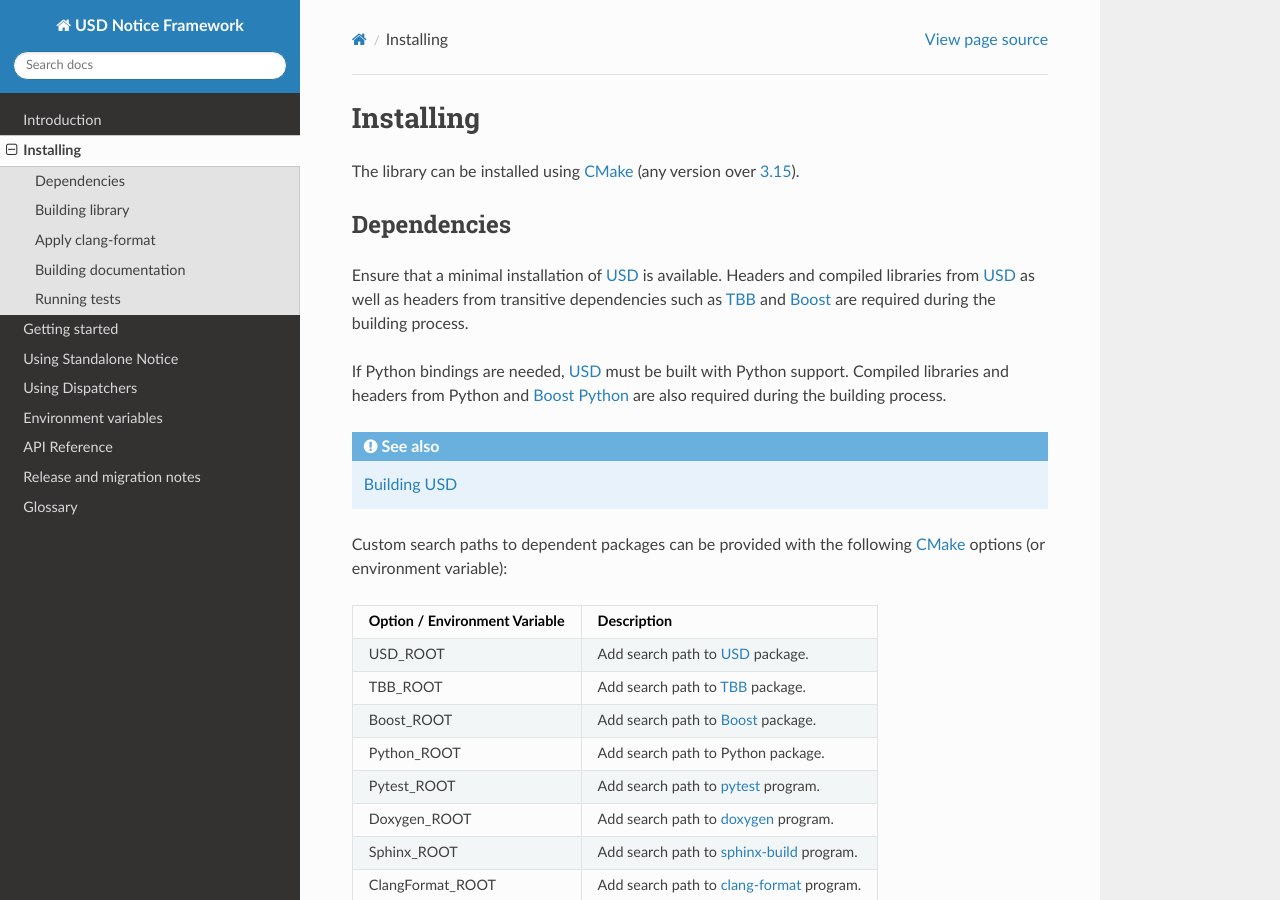
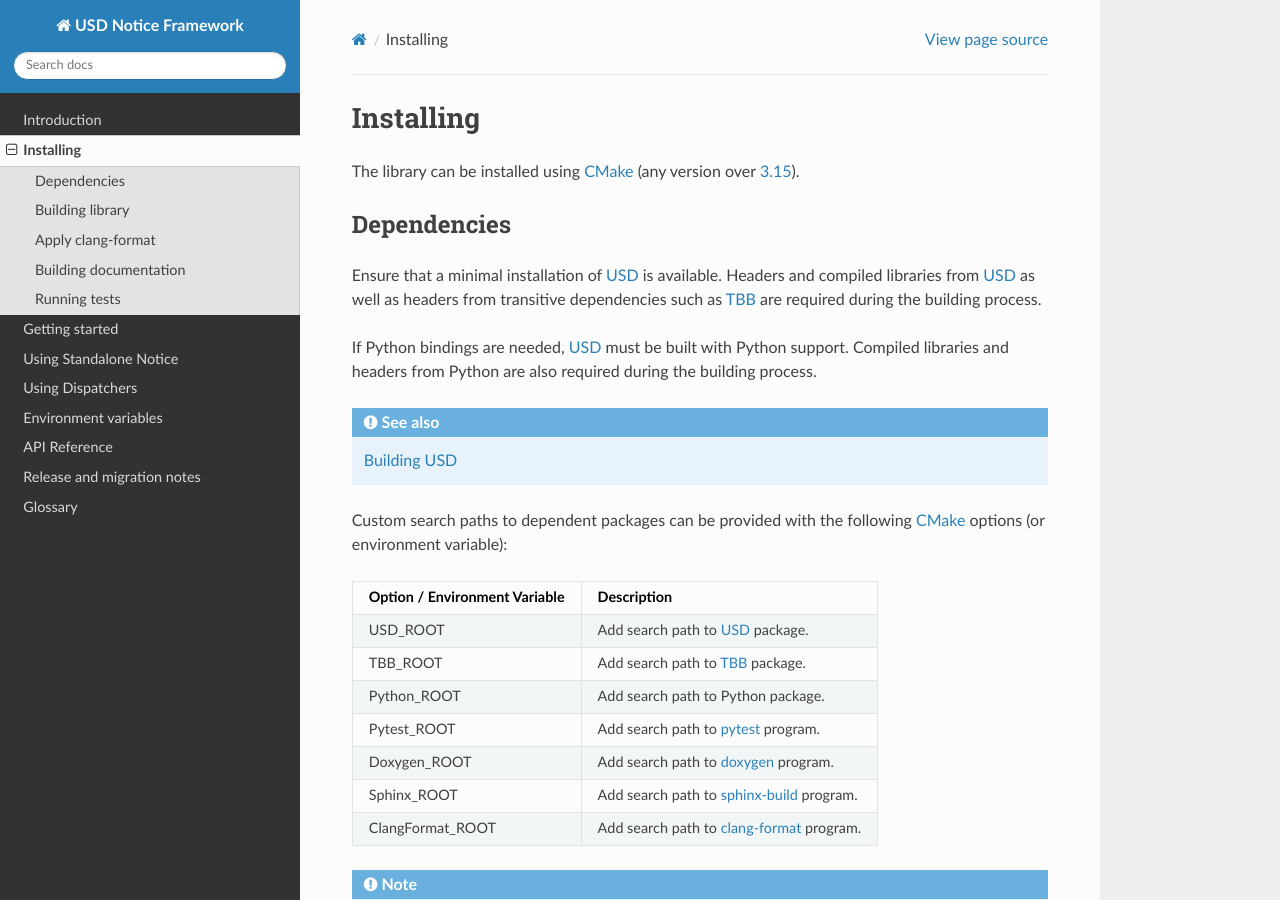
Before and after one commit to wdas/unf, a Sphinx documentation site: the page built from doc/sphinx/installing.rst, in a window 1280 px wide and 900 px high. Built offline with Sphinx 7.4.7 and the Read the Docs theme 3.1.0, drawn with Linux system fonts in a browser that asks for light colours.

```diff
--- a/doc/sphinx/conf.py
+++ b/doc/sphinx/conf.py
@@ -11,7 +11,7 @@ sys.path.insert(0, str(root / "_extensions"))
 extensions = ["changelog", "sphinxcontrib.doxylink"]
 
 # This deployment mode exists so that documentation can be built within a
-# Github runner without requiring USD/TBB/Boost to be installed. We would be
+# Github runner without requiring USD/TBB to be installed. We would be
 # able to simplify the process if we could rely on pre-built dependencies which
 # will be quick to install.
 if os.environ.get("BUILD_DOCS_WITHOUT_CMAKE"):
--- a/doc/sphinx/installing.rst
+++ b/doc/sphinx/installing.rst
@@ -16,12 +16,11 @@ Dependencies
 
 Ensure that a minimal installation of :term:`USD` is available. Headers and
 compiled libraries from :term:`USD` as well as headers from transitive
-dependencies such as :term:`TBB` and :term:`Boost` are required during the
-building process.
+dependencies such as :term:`TBB` are required during the building process.
 
 If Python bindings are needed, :term:`USD` must be built with Python support.
-Compiled libraries and headers from Python and :term:`Boost Python` are
-also required during the building process.
+Compiled libraries and headers from Python are also required during the
+building process.
 
 .. seealso::
 
@@ -37,7 +36,6 @@ Option / Environment Variable Description
 ============================= =========================================================
 USD_ROOT                      Add search path to :term:`USD` package.
 TBB_ROOT                      Add search path to :term:`TBB` package.
-Boost_ROOT                    Add search path to :term:`Boost` package.
 Python_ROOT                   Add search path to Python package.
 Pytest_ROOT                   Add search path to :term:`pytest` program.
 Doxygen_ROOT                  Add search path to :term:`doxygen` program.
```
Also changed, not shown: doc/sphinx/release/release_notes.rst (+7 -0 lines).
